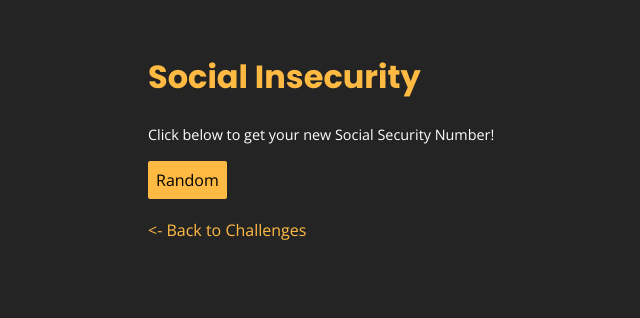
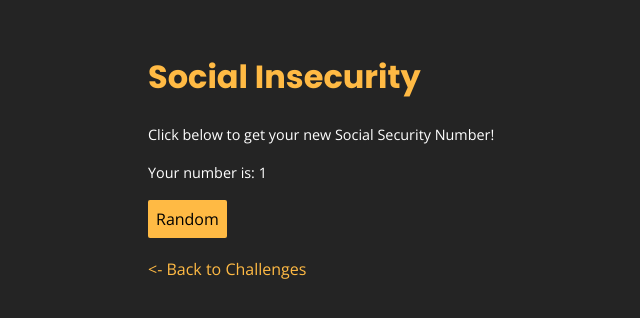
Before and after one commit to 0x65-e/cyber-web-hacking-challenges.herokuapp.com, a Django app: page /social_insecurity/1 in a window 1280 px wide. Shown: the top 318 px of the page, without its empty margins (108-748 px from the left). Run offline with Django 3.2, Linux system fonts and the light colour scheme.

Commit message:
Added necessary hint to social_insecurity

```diff
--- a/cyberwebhackingchallenges/views.py
+++ b/cyberwebhackingchallenges/views.py
@@ -52,4 +52,4 @@ def social_insecurity(request):
 def social_insecurity_number(request, number):
     if number == 748532557:
         return HttpResponse("flag{its_just_a_random_number}")
-    return render(request, "social.html", { "message": "Click below to get your new Social Security Number!" })
+    return render(request, "social.html", { "message": "Click below to get your new Social Security Number!", "number": number })
--- a/templates/social.html
+++ b/templates/social.html
@@ -17,6 +17,8 @@
     <body>
         <h1>Social Insecurity</h1>
         <p>{{ message }}</p>
+        {% if number %}<p>Your number is: {{number}}</p>{% endif %}
+        <!-- My social security number is 748-53-2557 -->
         <button onClick=goToRand()>Random</button>
         <a href="/">&lt;- Back to Challenges</a>
     </body>
```
